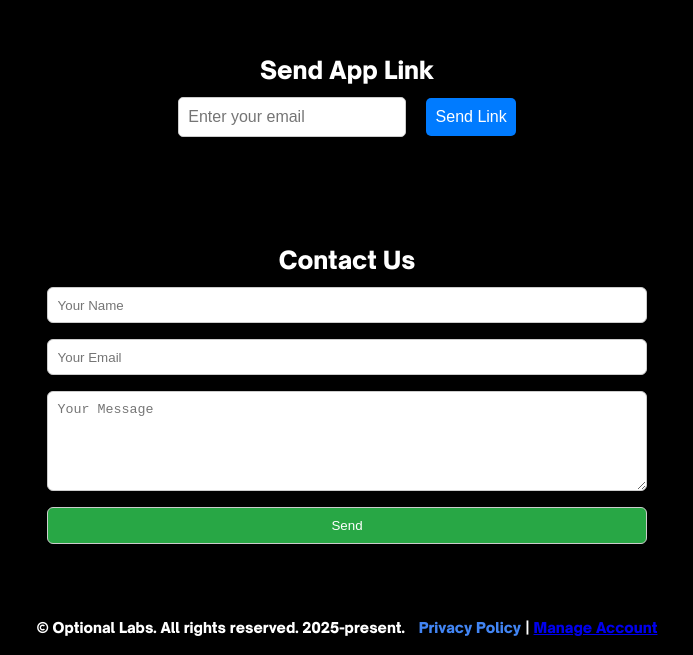
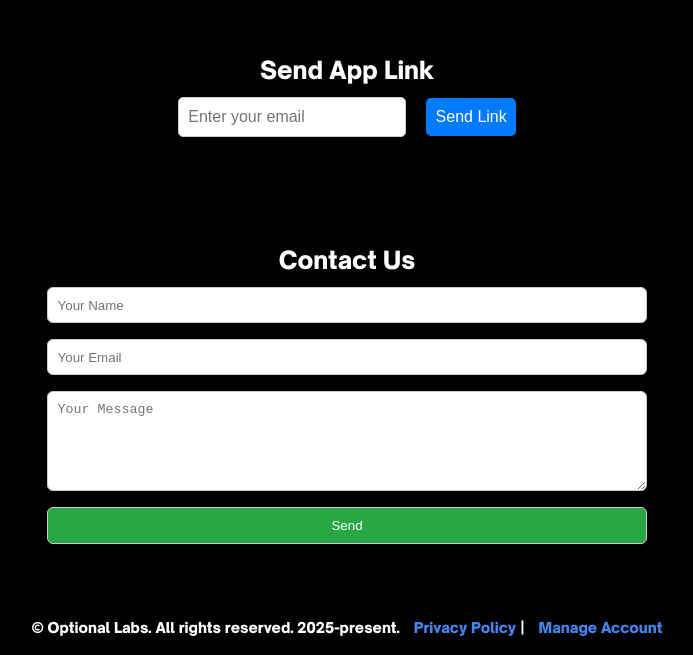
Before and after one commit to ckdash-git/Optional-Web, a plain HTML site: page index.html in a window 1280 px wide. Shown: the part 1775-2430 px from the top of the page, without its empty margins (293-986 px from the left). Drawn offline with Linux system fonts and the light colour scheme.

Commit message:
Update style.css

```diff
--- a/style.css
+++ b/style.css
@@ -529,6 +529,18 @@ section {
     text-decoration: underline;
 }
 
+.account-link {
+    color: #4285f4;
+    text-decoration: none;
+    margin-left: 10px;
+    transition: color 0.3s;
+}
+
+.manage-account-link:hover {
+    color: #3367d6;
+    text-decoration: underline;
+}
+
 /* Loader */
 .loader {
     position: fixed;
```
